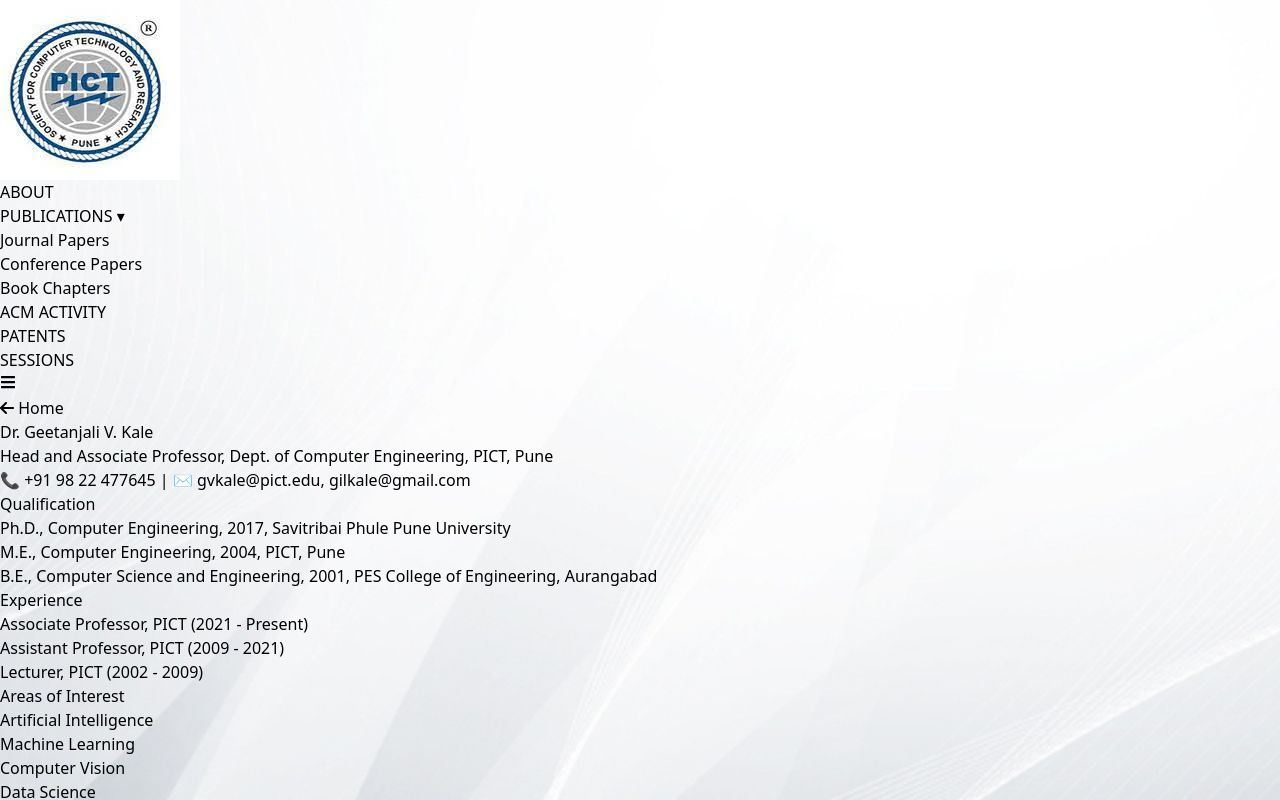
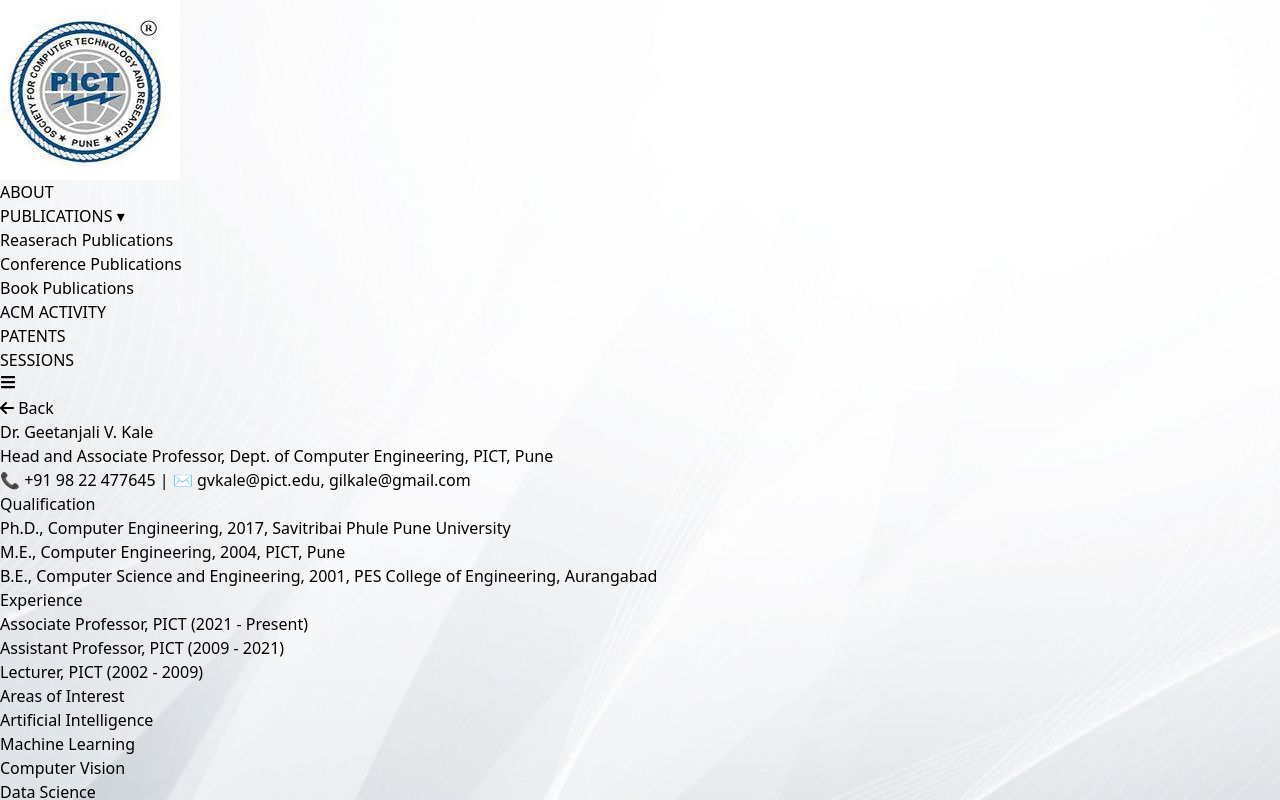
Before and after one commit to kaustubhgharat/PBL_Project, a React (Vite) app in the folder PBL_Project/: page /about in a window 1280 px wide. Shown: the top 800 px of the page. Built offline with nearby package versions, Linux system fonts and the light colour scheme.

Commit message:
edit about

```diff
--- a/PBL_Project/src/components/About.jsx
+++ b/PBL_Project/src/components/About.jsx
@@ -22,9 +22,9 @@
                       <li className="relative group">
                         <button className="hover:text-gray-400">PUBLICATIONS ▾</button>
                         <ul className="absolute left-0 mt-2 w-48 bg-white shadow-md rounded-lg overflow-hidden opacity-0 group-hover:opacity-100 transition-opacity duration-300">
-              <li><Link to="/journal-publications" className="block px-2 py-2 hover:bg-gray-200">Journal Papers</Link></li>
-              <li><Link to="/Conferencepublications" className="block px-2 py-2 hover:bg-gray-200">Conference Papers</Link></li>
-              <li><Link to="/Bookchapters" className="block px-2 py-2 hover:bg-gray-200">Book Chapters</Link></li>
+                                <li><Link to="/ReasearchPublications" className="block px-2 py-2 hover:bg-gray-200">Reaserach Publications</Link></li>
+                                <li><Link to="/Conferencepublications" className="block px-2 py-2 hover:bg-gray-200">Conference Publications</Link></li>
+                                <li><Link to="/Bookchapters" className="block px-2 py-2 hover:bg-gray-200">Book Publications</Link></li>
                         </ul>
                       </li>
                       <li><Link to="/acm" className="hover:text-gray-400">ACM ACTIVITY</Link></li>
@@ -39,7 +39,7 @@
                   </nav>
                   <div className="pl-9">
                           <button className="flex items-center space-x-2 p-2 text-lg font-bold text-black rounded-lg">
-          <Link to="/" className="hover:text-gray-400"><FontAwesomeIcon icon={faArrowLeft} /> Home</Link>
+                            <Link to="/" className="hover:text-gray-400"><FontAwesomeIcon icon={faArrowLeft} /> Back</Link>
                           </button>
                         </div>
 
@@ -51,9 +51,9 @@
                         <li className="relative group">
                         <button className="hover:text-gray-400">PUBLICATIONS ▾</button>
                         <ul className="absolute left-0 mt-2 w-48 bg-white shadow-md rounded-lg overflow-hidden opacity-0 group-hover:opacity-100 transition-opacity duration-300">
-                <li><Link to="/journal-publications" className="block px-2 py-2 hover:bg-gray-200">Journal Papers</Link></li>
-                <li><Link to="/Conferencepublications" className="block px-2 py-2 hover:bg-gray-200">Conference Papers</Link></li>
-                <li><Link to="/Bookchapters" className="block px-2 py-2 hover:bg-gray-200">Book Chapters</Link></li>
+                                <li><Link to="/ReasearchPublications" className="block px-2 py-2 hover:bg-gray-200">Reaserach Publications</Link></li>
+                                <li><Link to="/Conferencepublications" className="block px-2 py-2 hover:bg-gray-200">Conference Publications</Link></li>
+                                <li><Link to="/Bookchapters" className="block px-2 py-2 hover:bg-gray-200">Book Publications</Link></li>
                         </ul>
                       </li>
                         <li><Link to="/acm" className="block hover:text-gray-400" onClick={() => setIsOpen(false)}>ACM ACTIVITY</Link></li>
```
Lines whose indentation alone changed are shown as unchanged.
